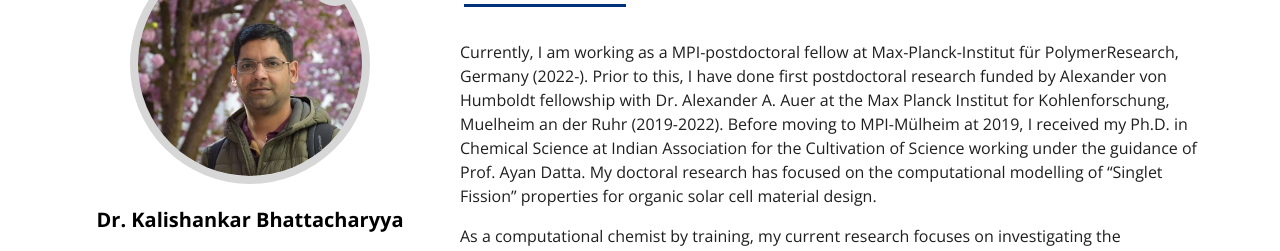
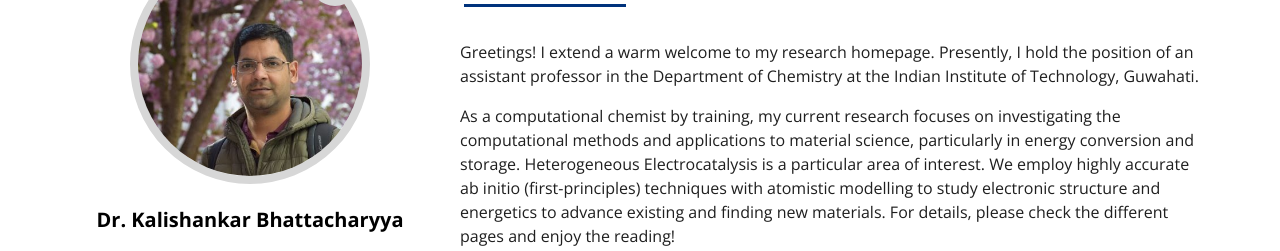
Before and after one commit to qckb/website, a plain HTML site: page index.html in a window 1280 px wide. Shown: the part 222-473 px from the top of the page. Drawn offline with nearby package versions, Linux system fonts and the light colour scheme.

Commit message:
index.html

```diff
--- a/index.html
+++ b/index.html
@@ -119,7 +119,7 @@
                 <div class="col-lg-8">
                     <div class="item-right">
                         <h2>Welcome To My Official Website</h2>
-                        <p>Currently, I am working as a MPI-postdoctoral fellow at Max-Planck-Institut für PolymerResearch, Germany (2022-). Prior to this, I have done first postdoctoral research funded by Alexander von Humboldt fellowship with Dr. Alexander A. Auer at the Max Planck Institut for Kohlenforschung, Muelheim an der Ruhr (2019-2022). Before moving to MPI-Mülheim at 2019, I received my Ph.D. in Chemical Science at Indian Association for the Cultivation of Science working under the guidance of Prof. Ayan Datta. My doctoral research has focused on the computational modelling of “Singlet Fission” properties for organic solar cell material design.</p>
+                        <p> Greetings! I extend a warm welcome to my research homepage. Presently, I hold the position of an assistant professor in the Department of Chemistry at the Indian Institute of Technology, Guwahati.</p>
                         <p>As a computational chemist by training, my current research focuses on investigating the computational methods and applications to material science, particularly in energy conversion and storage. Heterogeneous Electrocatalysis is a particular area of interest. We employ highly accurate ab initio (first-principles) techniques with atomistic modelling to study electronic structure and energetics to advance existing and finding new materials. For details, please check the different pages and enjoy the reading!</p>
 
 
```
